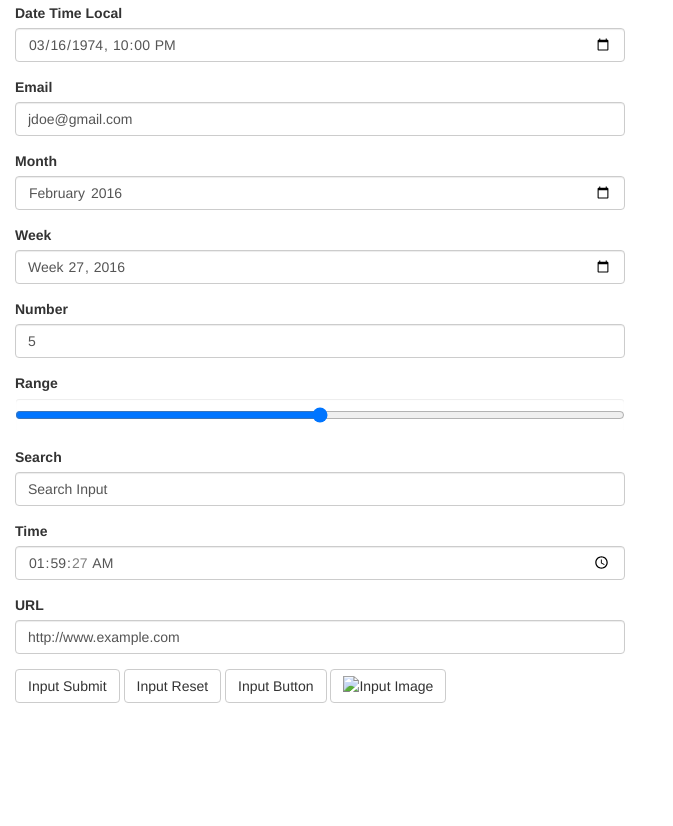
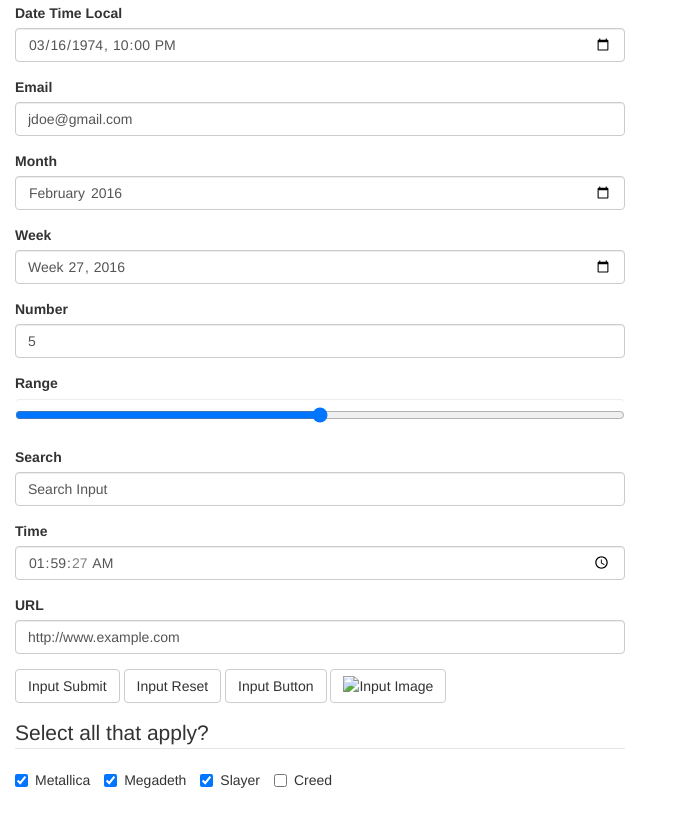
Before and after one commit to jkrayer/objectify, a website: page demo/index.html in a window 1280 px wide. Shown: the part 634-1460 px from the top of the page, without its empty margins (0-673 px from the left). Before the commit the page ends 1402 px from the top, so only its background shows below. Drawn offline with nearby package versions, Linux system fonts and the light colour scheme.

Commit message:
Add checkboxes

```diff
--- a/demo/index.html
+++ b/demo/index.html
@@ -104,6 +104,14 @@
           <input type="button" name="buttonInput" value="Input Button" class="btn btn-default" />
           <input type="image" name="imageInput" value="Input Image" src="/assets/img/noimage.png" class="btn btn-default" />
         </div>
+
+        <fieldset>
+          <legend>Select all that apply?</legend>
+          <label class="checkbox-inline"><input type="checkbox" name="bands" value="Metallica" checked /> Metallica</label>
+          <label class="checkbox-inline"><input type="checkbox" name="bands" value="Megadeth" checked /> Megadeth</label>
+          <label class="checkbox-inline"><input type="checkbox" name="bands" value="Slayer" checked /> Slayer</label>
+          <label class="checkbox-inline"><input type="checkbox" name="bands" value="Creed"/> Creed</label>
+        </fieldset>
       </form>
     </div>
     <div class="col-sm-6">
```
